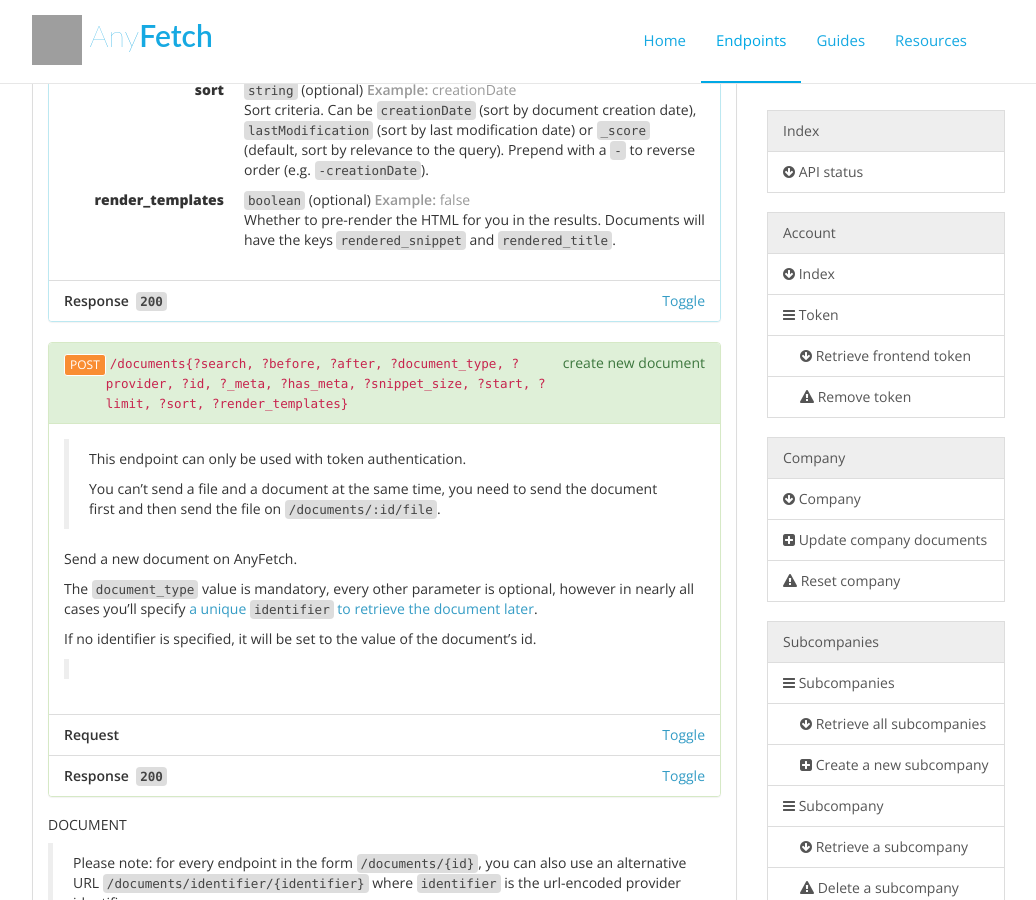
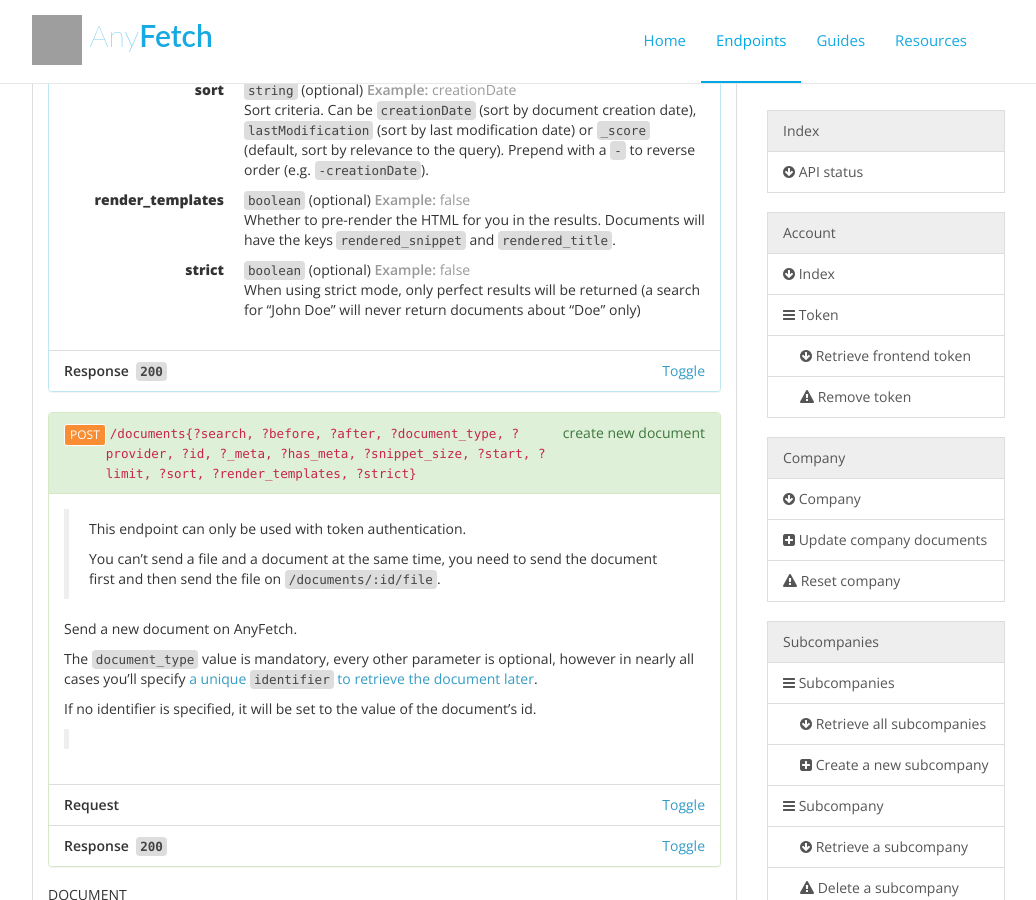
Before and after one commit to AnyFetch/developers.anyfetch.com, a Jekyll site: the page endpoints/index.html, which Jekyll copies as it is, in a window 1280 px wide and 900 px high, scrolled down 5533 px. Shown: the whole window, without its empty margins (133-1169 px from the left). Built offline with Jekyll 4.4.1, drawn with Linux system fonts in a browser that asks for light colours; nearby versions of some CDN libraries; Markdown is read by kramdown in place of the engine named in the settings; some of the changed text lies outside the part shown; grey boxes are pictures that could not be loaded.

Commit message:
Added ?strict

```diff
--- a/endpoints/index.html
+++ b/endpoints/index.html
@@ -331,7 +331,7 @@ Name must only contain alphanumeric characters, <code>@</code>, <code>-</code> ,
 </blockquote>
 </div><ul class="list-group"><li class="list-group-item"><strong>Response&nbsp;&nbsp;<code>204</code></strong></li></ul></section></div></div></div><div><div class="panel panel-default"><div class="panel-heading"><h3 id="documents">Documents&nbsp;<a href="#documents"><i class="fa fa-link"></i></a></h3></div><div class="panel-body"><p>Endpoints for retrieving documents</p>
 <h4 id="documents-documents">Documents&nbsp;<a href="#documents-documents"><i class="fa fa-link"></i></a></h4><p>Access documents resources.</p>
-<section id="documents-documents-get" class="panel panel-info"><div class="panel-heading"><div style="float:right"><span style="text-transform: lowercase">Search documents</span></div><div style="float:left"><a href="#documents-documents-get" class="btn btn-xs btn-primary">GET</a></div><div style="overflow:hidden"><code>/documents{?search, ?before, ?after, ?document_type, ?provider, ?id, ?_meta, ?has_meta, ?snippet_size, ?start, ?limit, ?sort, ?render_templates}</code></div></div><div class="panel-body"><p>Search within all available data for documents matching specified filter.</p>
+<section id="documents-documents-get" class="panel panel-info"><div class="panel-heading"><div style="float:right"><span style="text-transform: lowercase">Search documents</span></div><div style="float:left"><a href="#documents-documents-get" class="btn btn-xs btn-primary">GET</a></div><div style="overflow:hidden"><code>/documents{?search, ?before, ?after, ?document_type, ?provider, ?id, ?_meta, ?has_meta, ?snippet_size, ?start, ?limit, ?sort, ?render_templates, ?strict}</code></div></div><div class="panel-body"><p>Search within all available data for documents matching specified filter.</p>
 <p>Return informations aggregated over the result set. The <code>score</code> key indicated document’s relevance regarding query.</p>
 <blockquote>
 <ul>
@@ -354,6 +354,7 @@ Name must only contain alphanumeric characters, <code>@</code>, <code>-</code> ,
 </dd><dt>limit</dt><dd><code>integer</code>&nbsp;<span>(optional)</span>&nbsp;<span class="text-muted example"><strong>Example:&nbsp;</strong><span>20</span></span><p>Max number of items to retrieve (for pagination)</p>
 </dd><dt>sort</dt><dd><code>string</code>&nbsp;<span>(optional)</span>&nbsp;<span class="text-muted example"><strong>Example:&nbsp;</strong><span>creationDate</span></span><p>Sort criteria. Can be <code>creationDate</code> (sort by document creation date), <code>lastModification</code> (sort by last modification date) or <code>_score</code> (default, sort by relevance to the query). Prepend with a <code>-</code> to reverse order (e.g. <code>-creationDate</code>).</p>
 </dd><dt>render_templates</dt><dd><code>boolean</code>&nbsp;<span>(optional)</span>&nbsp;<span class="text-muted example"><strong>Example:&nbsp;</strong><span>false</span></span><p>Whether to pre-render the HTML for you in the results. Documents will have the keys <code>rendered_snippet</code> and <code>rendered_title</code>.</p>
+</dd><dt>strict</dt><dd><code>boolean</code>&nbsp;<span>(optional)</span>&nbsp;<span class="text-muted example"><strong>Example:&nbsp;</strong><span>false</span></span><p>When using strict mode, only perfect results will be returned (a search for “John Doe” will never return documents about “Doe” only)</p>
 </dd></dl></li></ul><ul class="list-group"><li class="list-group-item"><strong>Response&nbsp;&nbsp;<code>200</code></strong><a data-toggle="collapse" data-target="#72197b5b245d5b40f7ccf5dcaffb9841" class="pull-right">Toggle</a></li><li id="72197b5b245d5b40f7ccf5dcaffb9841" class="list-group-item panel-collapse collapse"><div class="description"></div><h5>Headers</h5><pre><code><span class="hljs-attribute">Content-Type</span>: <span class="hljs-string">application/json</span><br></code></pre><h5>Body</h5><pre><code>{
     "<span class="hljs-attribute">facets</span>": <span class="hljs-value">{
         "<span class="hljs-attribute">document_types</span>": <span class="hljs-value">[
@@ -504,7 +505,7 @@ Name must only contain alphanumeric characters, <code>@</code>, <code>-</code> ,
     "<span class="hljs-attribute">count</span>": <span class="hljs-value"><span class="hljs-number">2</span></span>,
     "<span class="hljs-attribute">max_score</span>": <span class="hljs-value"><span class="hljs-number">0.58171546</span>
 </span>}
-</code></pre></li></ul></section><section id="documents-documents-post" class="panel panel-success"><div class="panel-heading"><div style="float:right"><span style="text-transform: lowercase">Create new document</span></div><div style="float:left"><a href="#documents-documents-post" class="btn btn-xs btn-success">POST</a></div><div style="overflow:hidden"><code>/documents{?search, ?before, ?after, ?document_type, ?provider, ?id, ?_meta, ?has_meta, ?snippet_size, ?start, ?limit, ?sort, ?render_templates}</code></div></div><div class="panel-body"><blockquote>
+</code></pre></li></ul></section><section id="documents-documents-post" class="panel panel-success"><div class="panel-heading"><div style="float:right"><span style="text-transform: lowercase">Create new document</span></div><div style="float:left"><a href="#documents-documents-post" class="btn btn-xs btn-success">POST</a></div><div style="overflow:hidden"><code>/documents{?search, ?before, ?after, ?document_type, ?provider, ?id, ?_meta, ?has_meta, ?snippet_size, ?start, ?limit, ?sort, ?render_templates, ?strict}</code></div></div><div class="panel-body"><blockquote>
 <p>This endpoint can only be used with token authentication.</p>
 <p>You can’t send a file and a document at the same time, you need to send the document first and then send the file on <code>/documents/:id/file</code>.</p>
 </blockquote>
```
Also changed, not shown: blueprint.md (+2 -1 lines).
